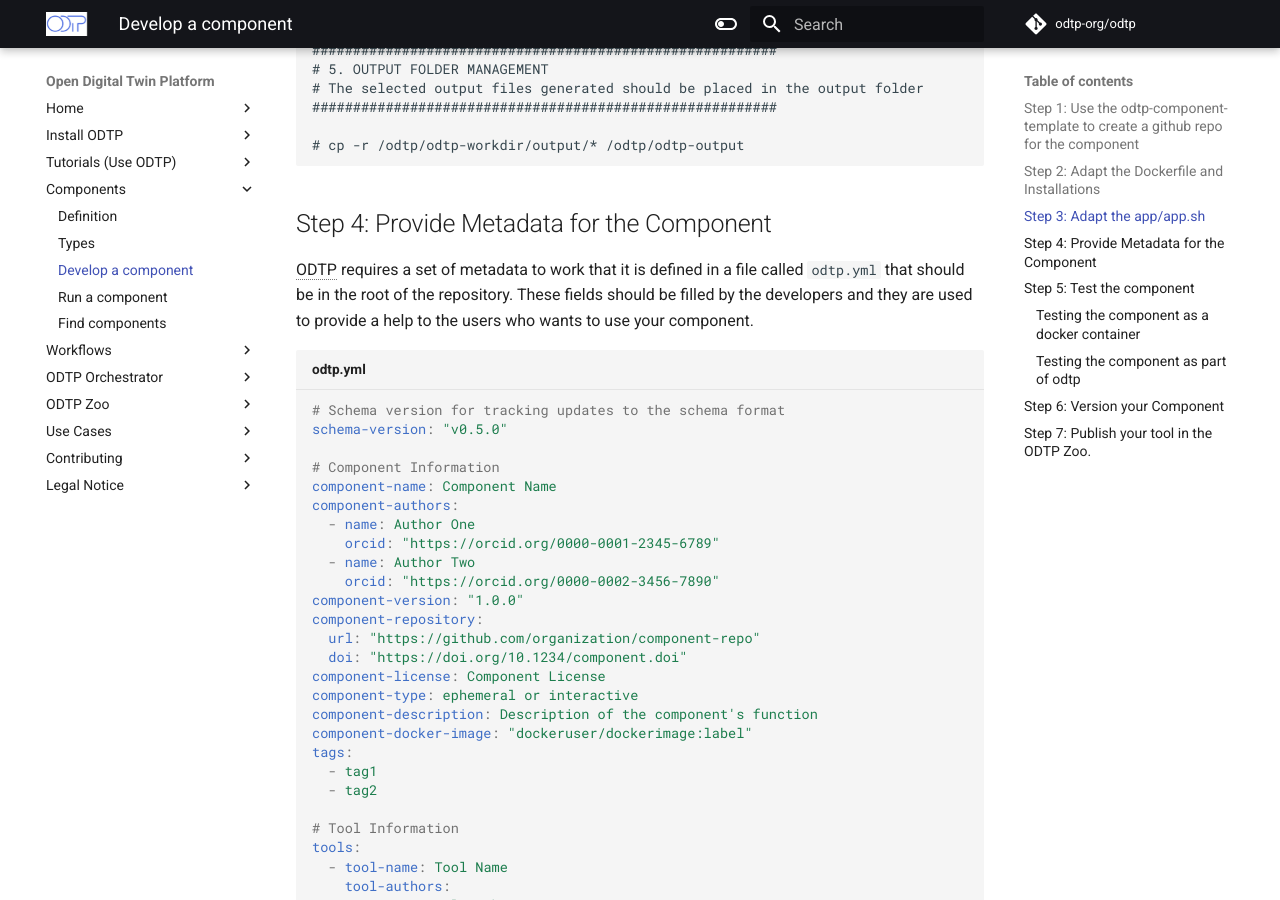
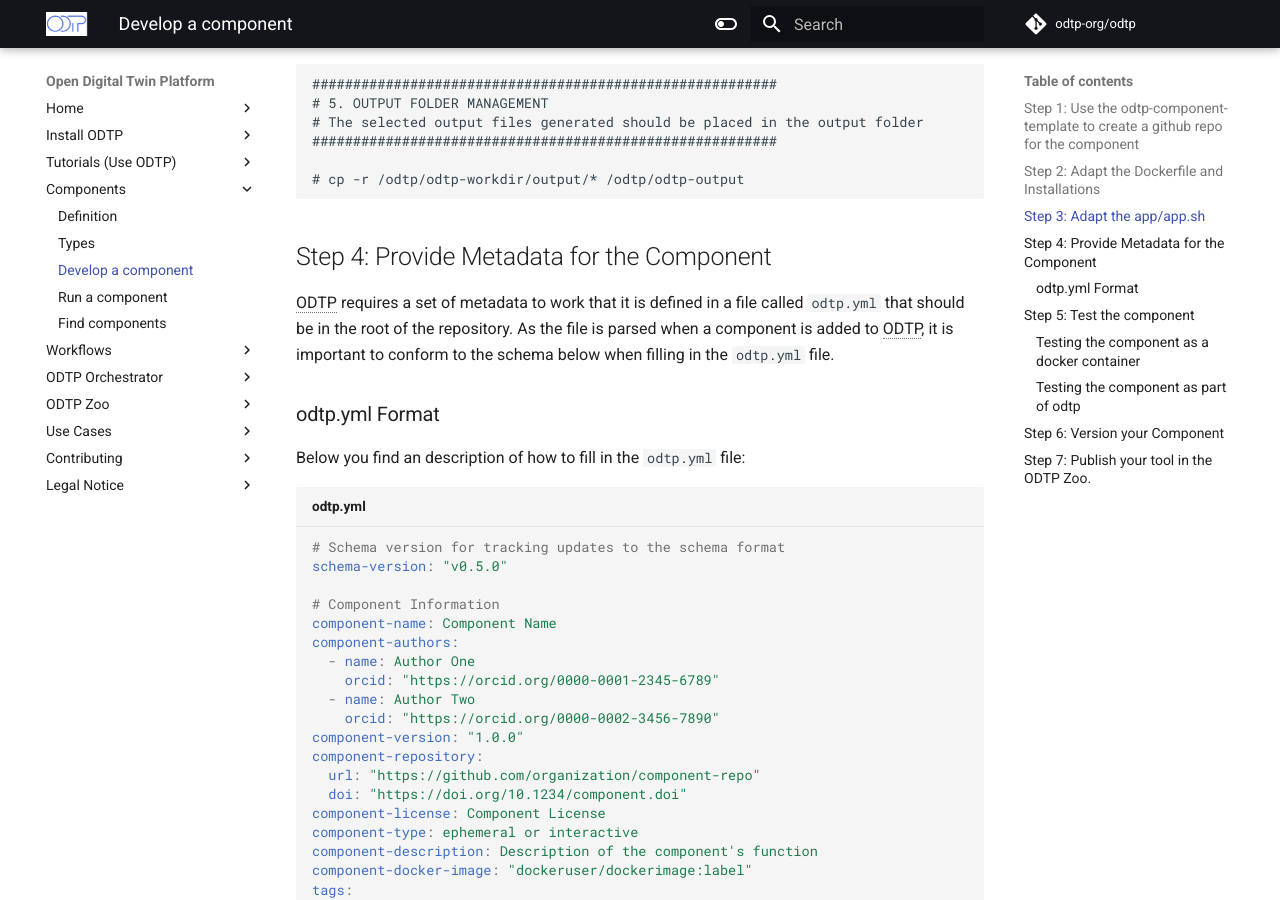
Before and after one commit to odtp-org/odtp-manuals, an MkDocs documentation site: the page built from docs/components/develop.md, in a window 1280 px wide and 900 px high, scrolled down 4544 px. Built offline with MkDocs 1.6.1 and Material for MkDocs 9.7.7, drawn with Linux system fonts in a browser that asks for light colours; a script that is not in the unit is left out; comment, search, counter and statistics services are not loaded.

Commit message:
feat: add page mark for odtp.yml specification

````diff
--- a/docs/components/develop.md
+++ b/docs/components/develop.md
@@ -45,11 +45,11 @@ The resulting repo has the following structure:
 ├── README.md
 ├── README.template.md
 ├── app
-│   ├── app.sh
-│   └── config_templates
-│       └── template.yml
+│  ├── app.sh
+│  └── config_templates
+│       └── template.yml
 ├── odtp-component-client
-│   ├── LICENSE
+│   ├── LICENSE
 │   ├── README.md
 │   ├── __init__.py
 │   ├── logger.py
@@ -198,7 +198,11 @@ Manage the output exporting. At the end of the component execution all generated
 
 ## Step 4: Provide Metadata for the Component
 
-ODTP requires a set of metadata to work that it is defined in a file called `odtp.yml` that should be in the root of the repository. These fields should be filled by the developers and they are used to provide a help to the users who wants to use your component.
+ODTP requires a set of metadata to work that it is defined in a file called `odtp.yml` that should be in the root of the repository. As the file is parsed when a component is added to ODTP, it is important to  conform to the schema below when filling in the `odtp.yml` file.
+
+### odtp.yml Format
+
+Below you find an description of how to fill in the `odtp.yml` file:
 
 ``` yaml title="odtp.yml"
 # Schema version for tracking updates to the schema format
````
